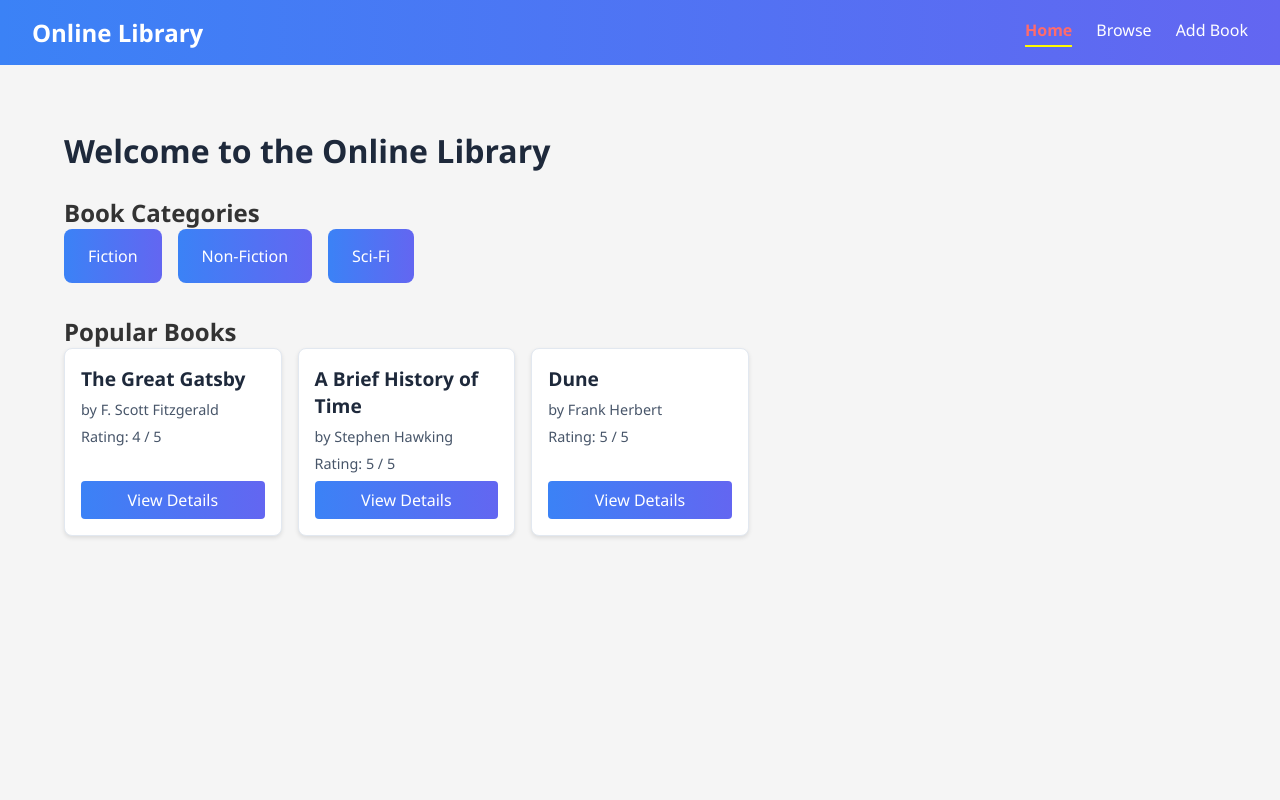
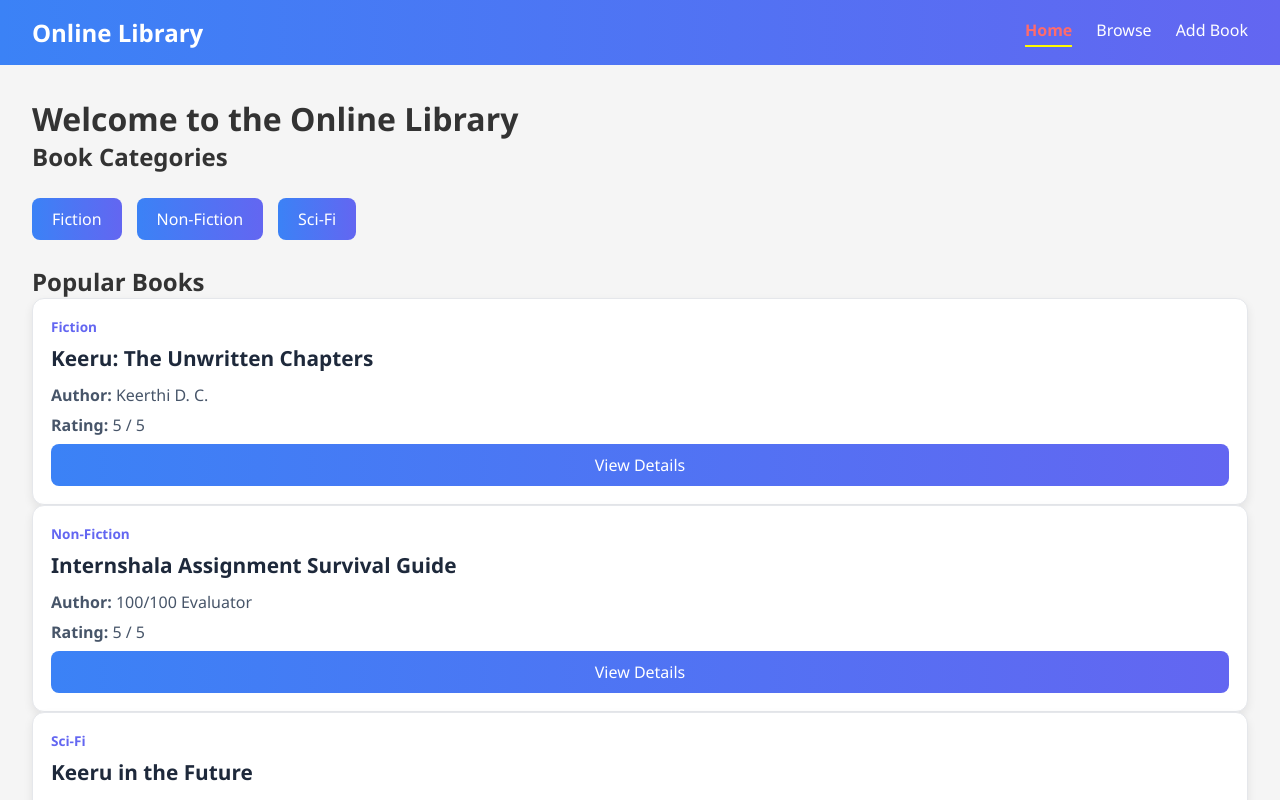
Before and after one commit to Keerthi-DC/online-library-system, a React (Vite) app in the folder online-library/: page / in a window 1280 px wide. Shown: the top 800 px of the page. Built offline with nearby package versions, Linux system fonts and the light colour scheme.

Commit message:
modified the design and ui

```diff
--- a/online-library/src/components/BookCard.css
+++ b/online-library/src/components/BookCard.css
@@ -1,44 +1,50 @@
-/* src/components/BookCard.css */
 .book-card {
   background: #fff;
-  border: 1px solid #e2e8f0;
-  border-radius: 8px;
-  padding: 1rem;
-  box-shadow: 0 2px 4px rgba(0,0,0,0.1);
-  transition: transform 0.2s, box-shadow 0.2s;
+  border: 1px solid #e5e7eb;
+  border-radius: 12px;
+  padding: 18px;
+  box-shadow: 0 4px 10px rgba(0, 0, 0, 0.08);
+  transition: 0.3s ease;
   display: flex;
   flex-direction: column;
-  justify-content: space-between;
 }
 
 .book-card:hover {
   transform: translateY(-4px);
-  box-shadow: 0 4px 8px rgba(0,0,0,0.15);
+  box-shadow: 0 8px 18px rgba(0, 0, 0, 0.12);
+}
+
+.book-category {
+  color: #6366f1;
+  font-size: 0.85rem;
+  font-weight: 600;
+  margin-bottom: 8px;
 }
 
 .book-title {
-  font-size: 1.2rem;
-  margin-bottom: 0.5rem;
+  font-size: 1.3rem;
   color: #1e293b;
+  margin-bottom: 12px;
 }
 
-.book-author, .book-rating {
-  font-size: 0.9rem;
+.book-author,
+.book-rating {
   color: #475569;
-  margin-bottom: 0.5rem;
+  margin-bottom: 8px;
 }
 
 .details-button {
   margin-top: auto;
-  padding: 0.5rem 1rem;
-  background: linear-gradient(90deg, #3b82f6, #6366f1);
-  color: #fff;
   text-decoration: none;
   text-align: center;
-  border-radius: 4px;
-  transition: opacity 0.2s;
+  background: linear-gradient(90deg, #3b82f6, #6366f1);
+  color: white;
+  padding: 10px;
+  border-radius: 8px;
+  font-weight: 500;
+  transition: opacity 0.3s;
 }
 
 .details-button:hover {
-  opacity: 0.85;
+  opacity: 0.9;
 }
--- a/online-library/src/components/BookCard.jsx
+++ b/online-library/src/components/BookCard.jsx
@@ -1,14 +1,23 @@
-// src/components/BookCard.jsx
-import { NavLink } from 'react-router-dom';
-import './BookCard.css';
+import { NavLink } from "react-router-dom";
+import "./BookCard.css";
 
 const BookCard = ({ book }) => {
   const { id, title, author, rating, category } = book;
+
   return (
     <div className="book-card">
+      <p className="book-category">{category}</p>
+
       <h3 className="book-title">{title}</h3>
-      <p className="book-author">by {author}</p>
-      <p className="book-rating">Rating: {rating} / 5</p>
+
+      <p className="book-author">
+        <strong>Author:</strong> {author}
+      </p>
+
+      <p className="book-rating">
+        <strong>Rating:</strong> {rating} / 5
+      </p>
+
       <NavLink
         to={`/books/${category}/${id}`}
         className="details-button"
--- a/online-library/src/data/books.json
+++ b/online-library/src/data/books.json
@@ -1,26 +1,50 @@
 [
   {
     "id": "1",
-    "title": "The Great Gatsby",
-    "author": "F. Scott Fitzgerald",
+    "title": "Keeru: The Unwritten Chapters",
+    "author": "Keerthi D. C.",
     "category": "Fiction",
-    "description": "A novel about the American Dream.",
-    "rating": 4
+    "description": "A fictional story about a computer science student chasing dreams, surviving deadlines, and believing that every challenge is just another chapter before success.",
+    "rating": 5
   },
   {
     "id": "2",
-    "title": "A Brief History of Time",
-    "author": "Stephen Hawking",
+    "title": "Internshala Assignment Survival Guide",
+    "author": "100/100 Evaluator",
     "category": "Non-Fiction",
-    "description": "Cosmology for the curious.",
+    "description": "A practical guide to completing React assignments. Rumour says anyone who finishes this assignment deserves 100/100. If you're reading this, dear evaluator... maybe the rumour is true. 😄",
     "rating": 5
   },
   {
     "id": "3",
-    "title": "Dune",
-    "author": "Frank Herbert",
+    "title": "Keeru in the Future",
+    "author": "AI from 2050",
     "category": "Sci-Fi",
-    "description": "Epic science fiction saga.",
+    "description": "A science fiction adventure where Keeru builds intelligent applications, travels through time to fix bugs before they happen, and proves that semicolons can save the universe.",
+    "rating": 5
+  },
+  {
+    "id": "4",
+    "title": "Wings of Fire",
+    "author": "A. P. J. Abdul Kalam",
+    "category": "Biography",
+    "description": "The inspiring autobiography of Dr. A. P. J. Abdul Kalam, sharing his journey from a small town to becoming the President of India.",
+    "rating": 5
+  },
+  {
+    "id": "5",
+    "title": "The White Tiger",
+    "author": "Aravind Adiga",
+    "category": "Fiction",
+    "description": "A gripping novel that explores ambition, society, and the journey of a man determined to change his destiny.",
+    "rating": 4
+  },
+  {
+    "id": "6",
+    "title": "Ignited Minds",
+    "author": "A. P. J. Abdul Kalam",
+    "category": "Motivation",
+    "description": "An inspiring book encouraging young people to dream big, work hard, and contribute to the nation's development.",
     "rating": 5
   }
 ]
--- a/online-library/src/pages/Browse.css
+++ b/online-library/src/pages/Browse.css
@@ -1,32 +1,37 @@
-/* src/pages/Browse.css */
-.browse-page {
-  padding: 2rem;
+.category-cards {
+  display: flex;
+  gap: 15px;
+  margin: 25px 0;
+  flex-wrap: wrap;
 }
 
-.browse-page h1 {
-  font-size: 1.8rem;
-  margin-bottom: 1rem;
-  color: #1e293b;
+.category-card {
+  text-decoration: none;
+  color: white;
+  background: linear-gradient(90deg, #3b82f6, #6366f1);
+  padding: 10px 20px;
+  border-radius: 8px;
+  transition: 0.3s;
+}
+
+.category-card:hover {
+  transform: translateY(-2px);
+}
+
+.active-category {
+  box-shadow: 0 0 0 2px #1d4ed8;
 }
 
 .search-input {
   width: 100%;
-  max-width: 400px;
-  padding: 0.5rem 1rem;
-  margin-bottom: 1.5rem;
-  border: 1px solid #cbd5e1;
-  border-radius: 4px;
-  font-size: 1rem;
+  max-width: 500px;
+  padding: 12px;
+  border-radius: 8px;
+  border: 1px solid #ccc;
+  margin-bottom: 30px;
 }
 
-.book-grid {
-  display: grid;
-  grid-template-columns: repeat(auto-fill, minmax(200px, 1fr));
-  gap: 1rem;
+.no-books {
+  margin-top: 30px;
+  font-size: 18px;
 }
-
-@media (max-width: 600px) {
-  .search-input {
-    max-width: 100%;
-  }
-}
--- a/online-library/src/pages/Browse.jsx
+++ b/online-library/src/pages/Browse.jsx
@@ -1,20 +1,29 @@
-// src/pages/Browse.jsx
-import { useState } from 'react';
-import { useParams, Link } from 'react-router-dom';
-import { useSelector } from 'react-redux';
-import { selectAllBooks, selectBooksByCategory } from '../store/booksSlice';
-import BookCard from '../components/BookCard';
-import './Browse.css';
+import { useState } from "react";
+import { Link, useParams } from "react-router-dom";
+import { useSelector } from "react-redux";
+import {
+  selectAllBooks,
+  selectBooksByCategory,
+} from "../store/booksSlice";
+import BookCard from "../components/BookCard";
+import "./Browse.css";
+
+const categories = ["Fiction", "Non-Fiction", "Sci-Fi"];
 
 const Browse = () => {
   const { category } = useParams();
+
   const allBooks = useSelector(selectAllBooks);
-  const books = category ? useSelector(selectBooksByCategory(category)) : allBooks;
 
-  const [search, setSearch] = useState('');
+  const books = category
+    ? useSelector(selectBooksByCategory(category))
+    : allBooks;
 
-  const filtered = books.filter((book) => {
+  const [search, setSearch] = useState("");
+
+  const filteredBooks = books.filter((book) => {
     const term = search.toLowerCase();
+
     return (
       book.title.toLowerCase().includes(term) ||
       book.author.toLowerCase().includes(term)
@@ -23,20 +32,43 @@ const Browse = () => {
 
   return (
     <div className="browse-page">
-      <h1>{category ? `${category} Books` : 'All Books'}</h1>
+      <h1>{category ? `${category} Books` : "All Books"}</h1>
+
+      <div className="category-cards">
+        <Link to="/books" className="category-card">
+          All
+        </Link>
+
+        {categories.map((cat) => (
+          <Link
+            key={cat}
+            to={`/books/${cat}`}
+            className={`category-card ${
+              category === cat ? "active-category" : ""
+            }`}
+          >
+            {cat}
+          </Link>
+        ))}
+      </div>
+
       <input
+        className="search-input"
         type="text"
-        placeholder="Search by title or author"
+        placeholder="Search by title or author..."
         value={search}
         onChange={(e) => setSearch(e.target.value)}
-        className="search-input"
       />
+
       <div className="book-grid">
-        {filtered.map((book) => (
+        {filteredBooks.map((book) => (
           <BookCard key={book.id} book={book} />
         ))}
       </div>
-      {filtered.length === 0 && <p>No books found.</p>}
+
+      {filteredBooks.length === 0 && (
+        <p className="no-books">No books found.</p>
+      )}
     </div>
   );
 };
--- a/online-library/src/pages/Details.jsx
+++ b/online-library/src/pages/Details.jsx
@@ -13,7 +13,7 @@ const Details = () => {
     return (
       <div className="details-page">
         <p>Book not found.</p>
-        <button onClick={() => navigate('/books')} className="back-btn">
+        <button onClick={() => navigate('/')} className="back-btn">
           Back to Browse
         </button>
       </div>
--- a/online-library/src/pages/Home.css
+++ b/online-library/src/pages/Home.css
@@ -1,40 +1,20 @@
-/* src/pages/Home.css */
-.home-page {
-  padding: 2rem;
+.view-all {
+  text-align: center;
+  margin-top: 40px;
 }
 
-.home-page h1 {
-  font-size: 2rem;
-  margin-bottom: 1.5rem;
-  color: #1e293b;
+.view-all-btn {
+  display: inline-block;
+  text-decoration: none;
+  color: white;
+  background: linear-gradient(90deg, #3b82f6, #6366f1);
+  padding: 14px 28px;
+  border-radius: 10px;
+  font-size: 18px;
+  font-weight: 600;
+  transition: 0.3s;
 }
 
-.categories {
-  margin-bottom: 2rem;
+.view-all-btn:hover {
+  transform: translateY(-2px);
 }
-
-.category-cards {
-  display: flex;
-  gap: 1rem;
-  flex-wrap: wrap;
-}
-
-.category-card {
-  background: linear-gradient(90deg, #3b82f6, #6366f1);
-  color: #fff;
-  padding: 1rem 1.5rem;
-  border-radius: 8px;
-  text-decoration: none;
-  font-weight: 500;
-  transition: opacity 0.2s;
-}
-
-.category-card:hover {
-  opacity: 0.85;
-}
-
-.popular .book-grid {
-  display: grid;
-  grid-template-columns: repeat(auto-fill, minmax(200px, 1fr));
-  gap: 1rem;
-}
--- a/online-library/src/pages/Home.jsx
+++ b/online-library/src/pages/Home.jsx
@@ -1,37 +1,51 @@
-// src/pages/Home.jsx
-import { Link } from 'react-router-dom';
-import './Home.css';
-import BookCard from '../components/BookCard';
-import { useSelector } from 'react-redux';
-import { selectAllBooks } from '../store/booksSlice';
+import { Link } from "react-router-dom";
+import { useSelector } from "react-redux";
+import { selectAllBooks } from "../store/booksSlice";
+import BookCard from "../components/BookCard";
+import "./Home.css";
 
-const categories = ['Fiction', 'Non-Fiction', 'Sci-Fi'];
+const categories = ["Fiction", "Non-Fiction", "Sci-Fi"];
 
 const Home = () => {
   const books = useSelector(selectAllBooks);
-  const popularBooks = books.slice(0, 3); // show first three as popular
+
+  const popularBooks = books.slice(0, 3);
 
   return (
     <div className="home-page">
       <h1>Welcome to the Online Library</h1>
+
       <section className="categories">
         <h2>Book Categories</h2>
+
         <div className="category-cards">
           {categories.map((cat) => (
-            <Link key={cat} to={`/books/${cat}`} className="category-card">
+            <Link
+              key={cat}
+              to={`/books/${cat}`}
+              className="category-card"
+            >
               {cat}
             </Link>
           ))}
         </div>
       </section>
+
       <section className="popular">
         <h2>Popular Books</h2>
+
         <div className="book-grid">
           {popularBooks.map((book) => (
             <BookCard key={book.id} book={book} />
           ))}
         </div>
       </section>
+
+      <section className="view-all">
+        <Link to="/books" className="view-all-btn">
+          View All Books →
+        </Link>
+      </section>
     </div>
   );
 };
--- a/online-library/src/routes/index.jsx
+++ b/online-library/src/routes/index.jsx
@@ -1,27 +1,41 @@
-// src/routes/index.jsx
-import { createBrowserRouter } from 'react-router-dom';
-import App from '../App';
-import Home from '../pages/Home';
-import Browse from '../pages/Browse';
-import Details from '../pages/Details';
-import AddBook from '../pages/AddBook';
-import NotFound from '../pages/NotFound';
+import { createBrowserRouter } from "react-router-dom";
+import App from "../App";
+import Home from "../pages/Home";
+import Browse from "../pages/Browse";
+import Details from "../pages/Details";
+import AddBook from "../pages/AddBook";
+import NotFound from "../pages/NotFound";
 
 const router = createBrowserRouter([
   {
-    path: '/',
-    element: <App />, // layout with Navbar
+    path: "/",
+    element: <App />,
     children: [
-      { index: true, element: <Home /> },
-      { path: 'books', element: <Browse /> },
-      { path: 'books/:category', element: <Browse /> },
-      { path: 'books/:category/:id', element: <Details /> },
-      { path: 'add', element: <AddBook /> },
+      {
+        index: true,
+        element: <Home />,
+      },
+      {
+        path: "books",
+        element: <Browse />,
+      },
+      {
+        path: "books/:category",
+        element: <Browse />,
+      },
+      {
+        path: "books/:category/:id",
+        element: <Details />,
+      },
+      {
+        path: "add",
+        element: <AddBook />,
+      },
     ],
   },
   {
-    path: '*',
-    element: <NotFound />, // no Navbar
+    path: "*",
+    element: <NotFound />,
   },
 ]);
 
```
